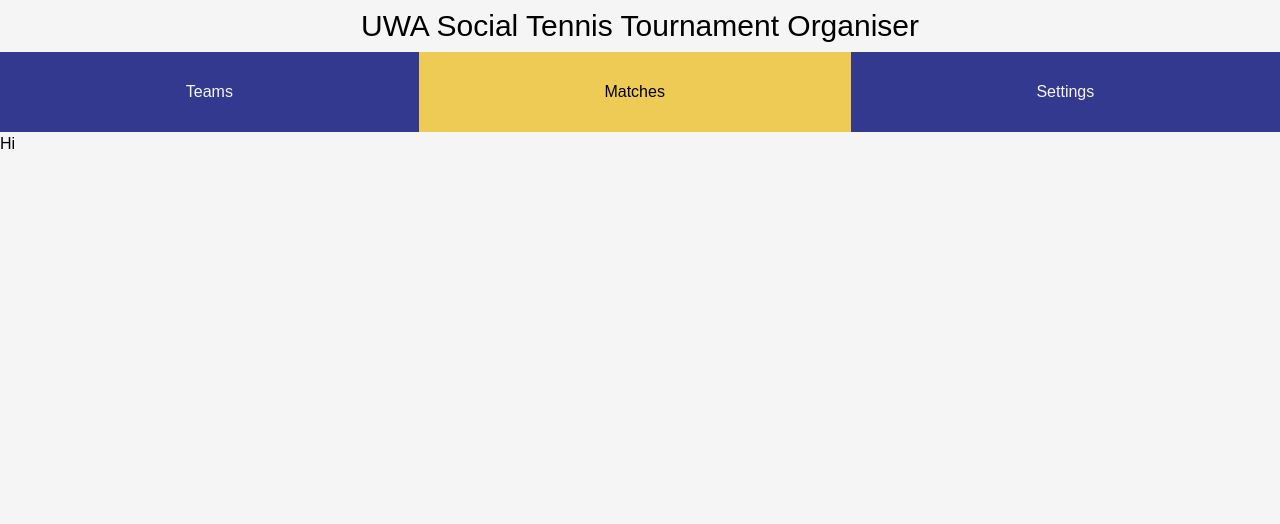
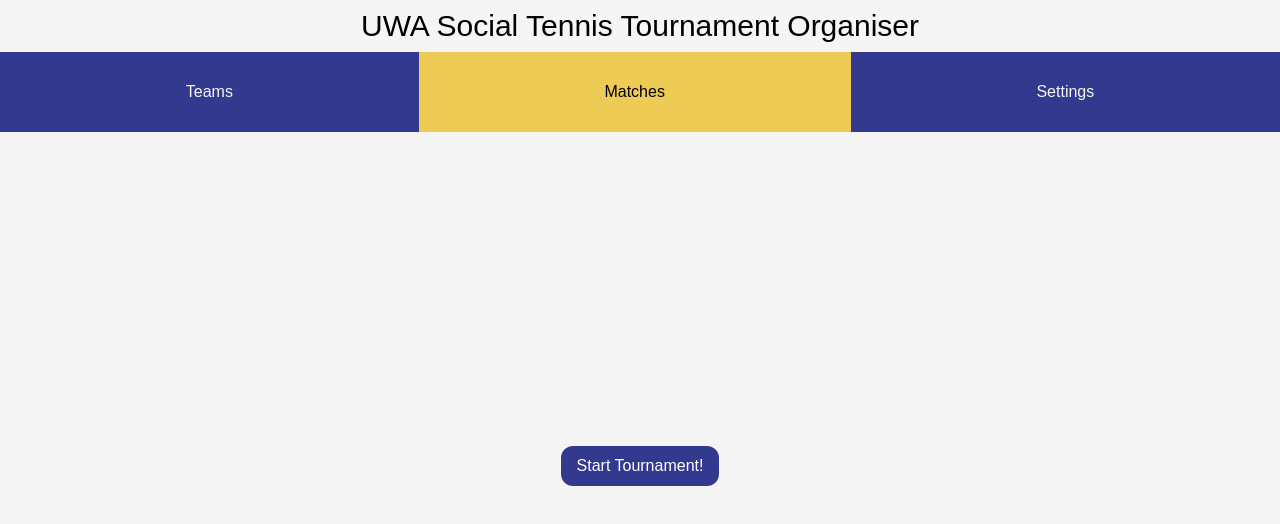
Before and after one commit to HuxleyBerry/tennis-tournament, a Next.js app: page /matches in a window 1280 px wide. Shown: the top 524 px of the page. Built offline with nearby package versions, Linux system fonts and the light colour scheme.

Commit message:
setup tournament store

```diff
--- a/src/pages/_app.tsx
+++ b/src/pages/_app.tsx
@@ -14,8 +14,8 @@
 export default function App({ Component, pageProps }: AppProps) {
   return (
     <div className="flex min-h-screen flex-col">
-      <main className={roboto.variable}>
-        <Navbar />
+      <Navbar />
+      <main className={`${roboto.variable} flex-grow h-0`}>
         <Component {...pageProps} />
       </main>
     </div>
--- a/src/pages/index.tsx
+++ b/src/pages/index.tsx
@@ -18,7 +18,7 @@
   }
 
   return (
-    <>
+    <div>
       <p className="text-2xl text-center my-4">Manage Teams</p>
       <div className="lg:w-lg md:w-md, w-sm m-auto px-4">
         <div className="mb-4">
@@ -39,6 +39,6 @@
           )}
         </div>
       </div>
-    </>
+    </div>
   );
 }
--- a/src/pages/matches.tsx
+++ b/src/pages/matches.tsx
@@ -1,3 +1,20 @@
+import CustomButton from "@/components/CustomButton";
+import { useTournamentStore } from "@/stores.tsx/tournament";
+
 export default function Matches() {
-  return <h1>Hi</h1>;
+  const tournamentStore = useTournamentStore();
+  return (
+    <div className="flex h-full items-center justify-center">
+      {tournamentStore.tournamentStarted ? (
+        <p>Hi</p>
+      ) : (
+        <CustomButton
+          styleOption="primary"
+          onClick={() => tournamentStore.startTournament()}
+        >
+          Start Tournament!
+        </CustomButton>
+      )}
+    </div>
+  );
 }
--- a/src/stores.tsx/teams.ts
+++ b/src/stores.tsx/teams.ts
@@ -1,6 +1,6 @@
 import { TeamInfo } from "@/types.ts/teams";
 import { create } from "zustand";
-import { persist, devtools, createJSONStorage } from "zustand/middleware";
+import { persist, devtools } from "zustand/middleware";
 
 interface TeamStore {
   addTeam: (newTeamInfo: TeamInfo) => void;
--- /dev/null
+++ b/src/stores.tsx/tournament.ts
@@ -0,0 +1,23 @@
+import { create } from "zustand";
+import { persist, devtools } from "zustand/middleware";
+
+interface TournamentStore {
+  tournamentStarted: boolean;
+  startTournament: () => void;
+  endTournament: () => void;
+}
+
+export const useTournamentStore = create<TournamentStore>()(
+  devtools(
+    persist(
+      (set, get) => ({
+        tournamentStarted: false,
+        startTournament: () => set((state) => ({ tournamentStarted: true })),
+        endTournament: () => set((state) => ({ tournamentStarted: false })),
+      }),
+      {
+        name: "tournament-storage",
+      }
+    )
+  )
+);
```
